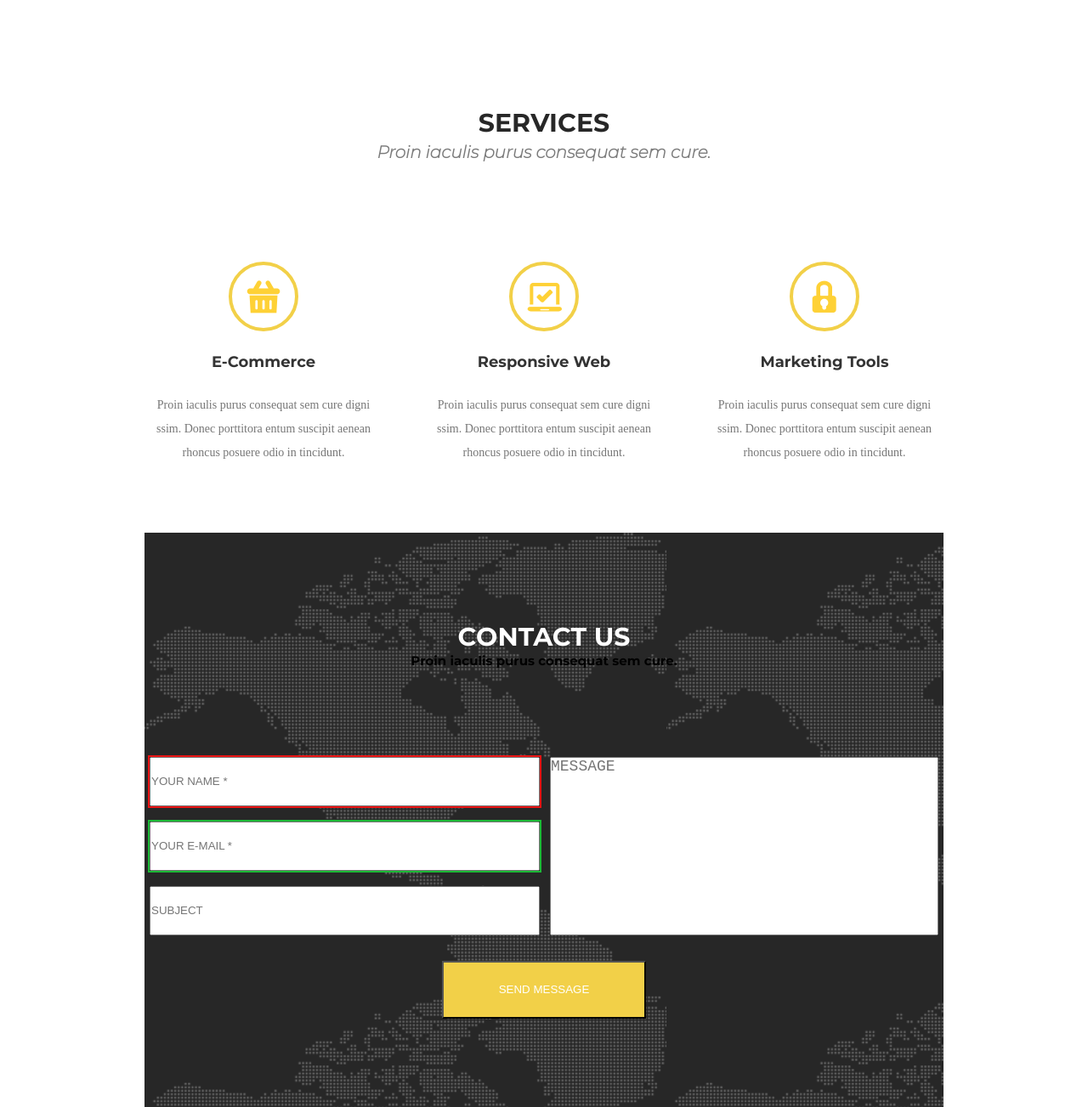
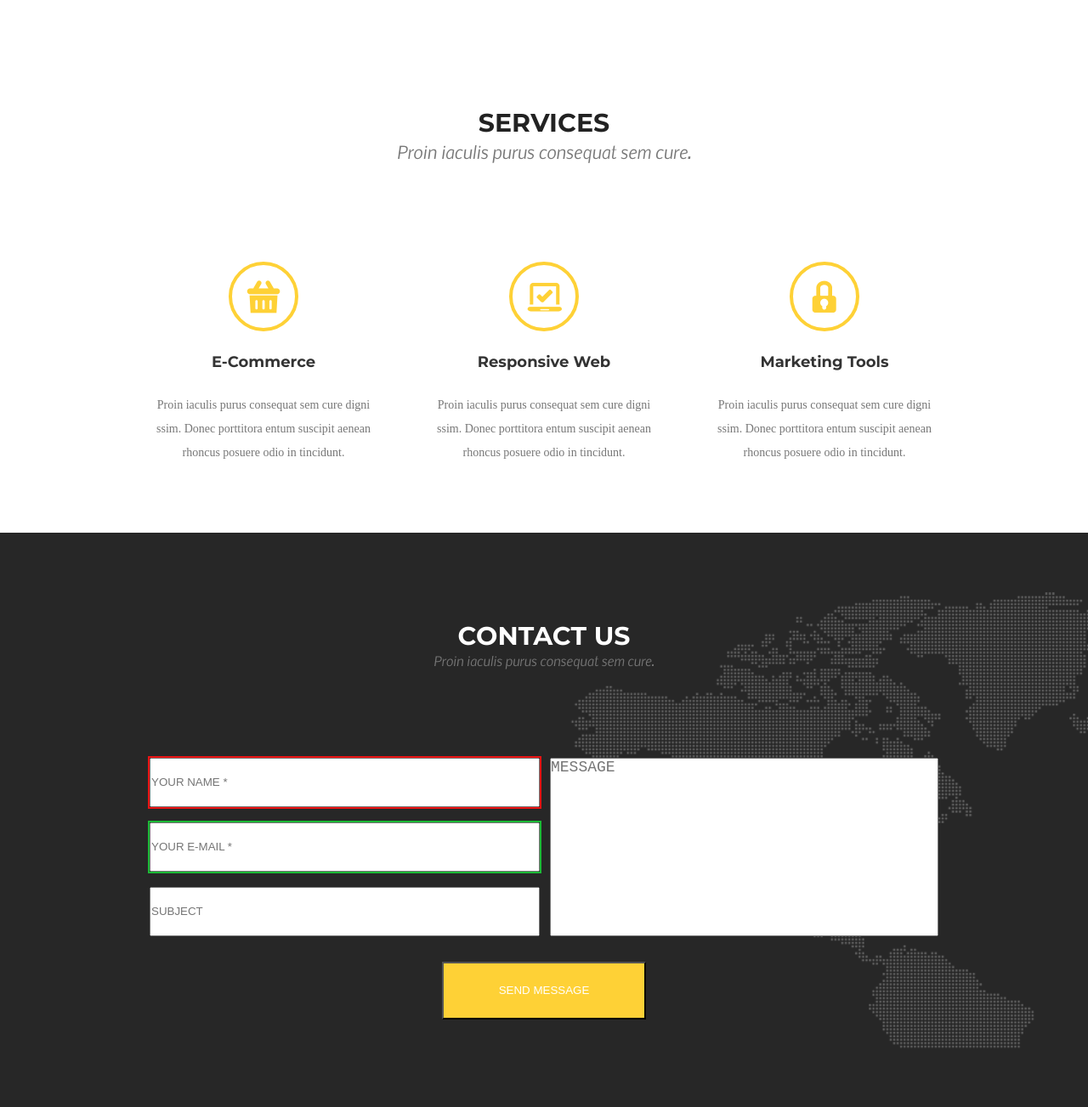
Before and after one commit to llenn4ik/homt-work2, a plain HTML site: page module07/index.html in a window 1280 px wide. Shown: the part 80-1383 px from the top of the page at 85% size. Drawn offline with Linux system fonts and the light colour scheme.

Commit message:
new font and cover background

```diff
--- a/module07/index.html
+++ b/module07/index.html
@@ -34,9 +34,9 @@
          </header>
 
 
-      <main class="wrapper">
+      <main >
 
-         <section >
+         <section class="wrapper">
              <div class="title">
                  <h2 >Services<span class="title-services">Proin iaculis purus consequat sem cure.</span></h2>
               </div>
@@ -57,8 +57,8 @@
           </section>
 
 
-         <section>
-            <div class="message-menu">
+         <section class="container">
+            <div class="message-menu wrapper">
              <div class="contact-title ">
                     <h2 class="title-contact">Contact Us</h2>
                     <p class="text">Proin iaculis purus consequat sem cure.</p>
--- a/module07/style.css
+++ b/module07/style.css
@@ -4,14 +4,25 @@
 }
 
 /* montserrat-200italic - latin */
+/* nobile-regular - latin */
 @font-face {
-      font-family: 'Montserrat';
-      font-style: italic;
-      font-weight: 200;
-      src: local('Montserrat ExtraLight Italic'), local('Montserrat-ExtraLightItalic'),
-           url('fonts/montserrat-v14-latin-200italic.woff2') format('woff2'), /* Chrome 26+, Opera 23+, Firefox 39+ */
-           url('fonts/montserrat-v14-latin-200italic.woff') format('woff'); /* Chrome 6+, Firefox 3.6+, IE 9+, Safari 5.1+ */
-    }
+    font-family: 'Nobile';
+    font-style: normal;
+    font-weight: 400;
+    src: local('Nobile'), local('Nobile-Regular'),
+         url('../fonts/nobile-v11-latin-regular.woff2') format('woff2'), /* Chrome 26+, Opera 23+, Firefox 39+ */
+         url('../fonts/nobile-v11-latin-regular.woff') format('woff'); /* Chrome 6+, Firefox 3.6+, IE 9+, Safari 5.1+ */
+  }
+  /* nobile-italic - latin */
+  @font-face {
+    font-family: 'Nobile';
+    font-style: italic;
+    font-weight: 400;
+    src: local('Nobile Italic'), local('Nobile-Italic'),
+         url('../fonts/nobile-v11-latin-italic.woff2') format('woff2'), /* Chrome 26+, Opera 23+, Firefox 39+ */
+         url('../fonts/nobile-v11-latin-italic.woff') format('woff'); /* Chrome 6+, Firefox 3.6+, IE 9+, Safari 5.1+ */
+  }
+
 /* montserrat-regular - latin */
 @font-face {
     font-family: 'Montserrat';
@@ -75,7 +86,7 @@ li {list-style: none;
     font-style: normal;
     font-weight: 400;
     text-decoration: none;
-    color: #f2d048;
+    color: rgb(254, 209, 54) ;
  font-size: 30px;
 
 }
@@ -96,7 +107,7 @@ display: block;
 }
 
 .menu a:hover{
-    color: #f2d048;
+    color: rgb(254, 209, 54) ;
     transition: color 200ms linear;
 
 }
@@ -116,10 +127,10 @@ section{
 }
 
 .title-services{
-    font-family: 'Montserrat';
+    font-family: 'Nobile';
     font-style: italic;
-    font-weight: 700;
-  color: #7a7a7a;
+    font-weight: 400;
+  color: rgb(119, 119, 119);
       text-transform: none;
   line-height: 1.6;
  font-size: 20px;
@@ -127,7 +138,7 @@ section{
 h2{ font-weight: 700;
     flex-wrap: wrap;
     font-size: 30px;
-  color: #272727;
+  color: rgb(34, 34, 34);
   text-transform: uppercase;
   line-height: 1.2;
    align-items: center;
@@ -143,7 +154,7 @@ h2{ font-weight: 700;
     width: 74px;
     height: 74px;
     display: flex;
-    color: #f2d048;
+    color: rgb(254, 209, 54) ;
     border-radius: 50%;
     border-style: solid;
     border-width: 4px;
@@ -205,15 +216,33 @@ h2{ font-weight: 700;
 .service-list-text{
   font-size: 14px;
   font-family: "RobotoSlab";
-  color: rgb(118, 118, 118);
+  color: rgb(119, 119, 119);
 }
 
 /*
-SECTION 2
+SECTION 2.Sub_Title {
+  font-size: 16px;
+  font-family: "DroidSerif";
+  color: rgb(119, 119, 119);
+  font-style: italic;
+  line-height: 1.2;
+  text-align: center;
+  position: absolute;
+  left: 547.937px;
+  top: 801.946px;
+  z-index: 19;
+}
+
 */
-.message-menu{
+.container{
     background-color: #272727;
     background-image: url(img/icons/map.png);
+    background-repeat: no-repeat;
+    border-style: cover;
+    background-position: right;
+}
+.message-menu{
+
     height: 676px;
     display: flex;
     flex-direction:column;
@@ -226,6 +255,10 @@ SECTION 2
     color: #ffffff;
 }
 .text{
+    font-family: 'Nobile';
+    font-style: italic;
+    font-weight: 400;
+    color: rgb(119, 119, 119);
     text-align: center;
     font-size: 15px;
 }
@@ -236,7 +269,7 @@ SECTION 2
     height: 210px;
     font-size: 14px;
   font-family: "Montserrat";
-  color: #bababa;
+  color: rgb(186, 186, 186);
   font-weight: bold;
   text-transform: uppercase;
 }
@@ -278,10 +311,12 @@ SECTION 2
     width: 240px;
     height: 68px;
     color:  #ffffff;
-    background-color: #f2d048;
+    background-color: rgb(254, 209, 54);
     text-transform: uppercase;
     margin-top: 30px;
 }
+
+
 .forma{
     text-align: center;
 }
```
Also changed, not shown: module07/fonts/montserrat-v14-latin-200italic.woff (deleted), module07/fonts/montserrat-v14-latin-200italic.woff2 (deleted), module07/fonts/nobile-v11-latin-italic.woff (added), module07/fonts/nobile-v11-latin-italic.woff2 (added).
